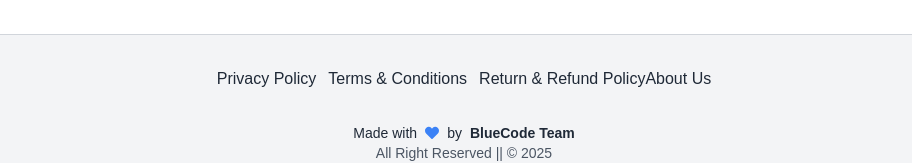
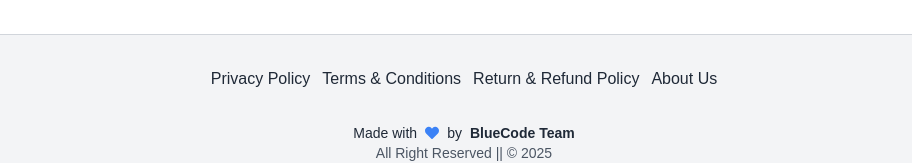
Before and after one commit to Praveen-kumar1Singh/AI-Logo-Image-generator, a Next.js app: page /privacy-policy in a window 1280 px wide. Shown: the part 1101-1264 px from the top of the page, without its empty margins (176-1088 px from the left). Built offline with nearby package versions, Linux system fonts and the light colour scheme; no server answers; a web font is replaced by a local one.

Commit message:
Update Footer.jsx

```diff
--- a/app/_components/Footer.jsx
+++ b/app/_components/Footer.jsx
@@ -21,7 +21,7 @@ const Footer = () => {
           Return & Refund Policy
         </Link>
 
-        <Link href="/about-us" className="text-gray-800 font-medium mb-2 hover:underline">
+        <Link href="/about-us" className="ml-3 text-gray-800 font-medium mb-2 hover:underline">
           About Us
         </Link>
 
```
